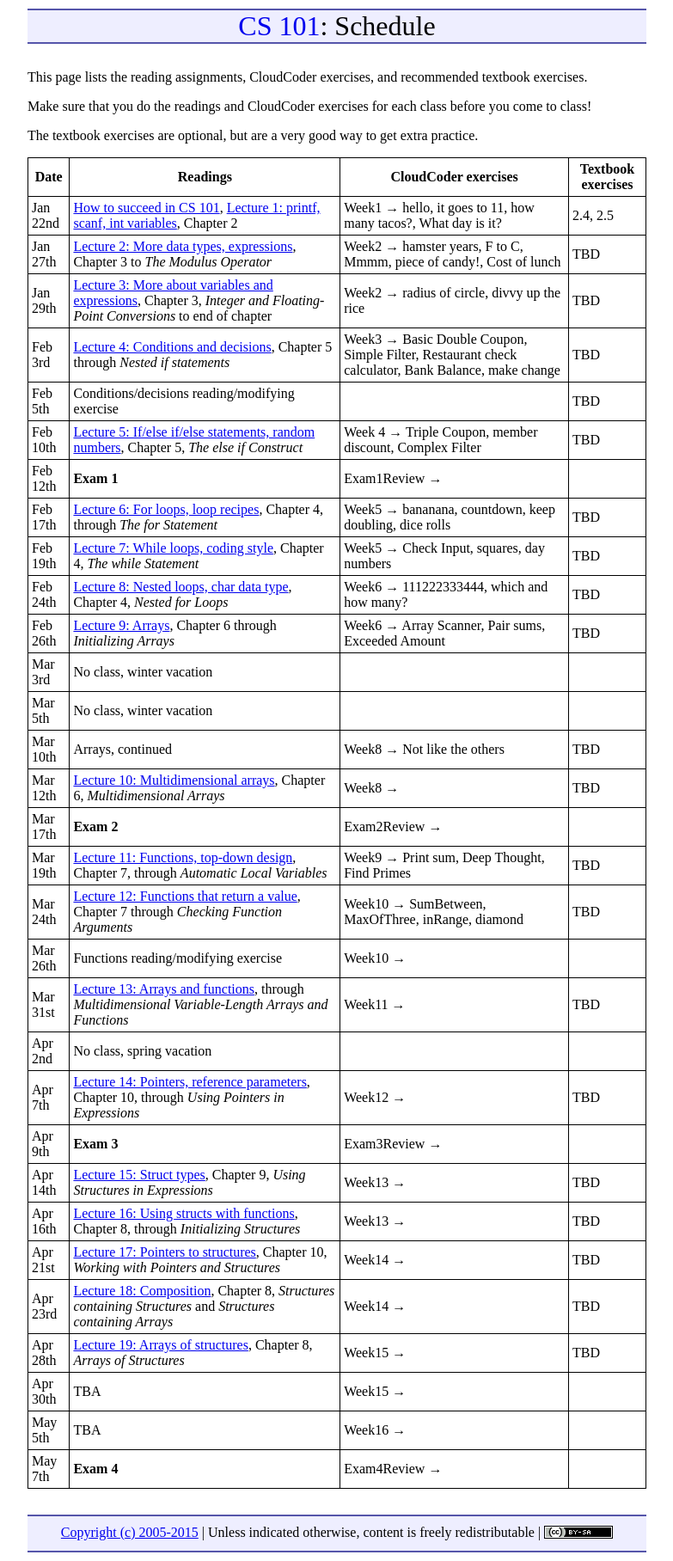
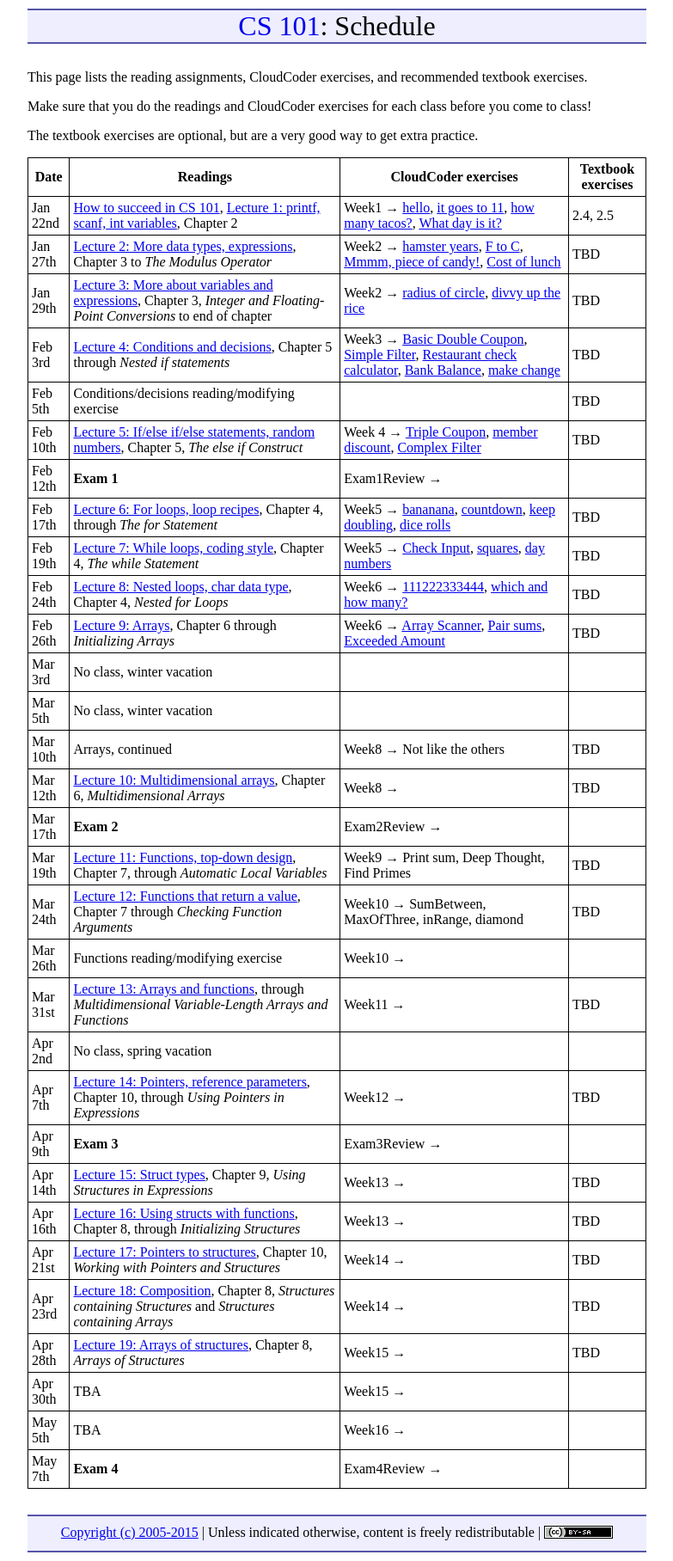
Before and after one commit to ycpcs/cs101-spring2015, a Jekyll site: the page built from schedule.md, in a window 1280 px wide. Shown: the whole page at 86% size, without its empty margins (248-1031 px from the left). Built offline with Jekyll 4.4.1, drawn with Linux system fonts in a browser that asks for light colours; Markdown is read by kramdown in place of the engine named in the settings; part of the change alters nothing that is shown.

```diff
--- a/schedule.md
+++ b/schedule.md
@@ -11,17 +11,17 @@ The textbook exercises are optional, but are a very good way to get extra practi
 
 Date | Readings | CloudCoder exercises | Textbook exercises
 ---- | -------- | -------------------- | ------------------
-Jan 22nd | [How to succeed in CS 101](success.html), [Lecture 1: printf, scanf, int variables](lectures/lecture01.html), Chapter 2 | Week1 &rarr; hello, it goes to 11, how many tacos?, What day is it? | 2.4, 2.5
-Jan 27th | [Lecture 2: More data types, expressions](lectures/lecture02.html), Chapter 3 to *The Modulus Operator* | Week2 &rarr; hamster years, F to C, Mmmm, piece of candy!, Cost of lunch | TBD
-Jan 29th | [Lecture 3: More about variables and expressions](lectures/lecture03.html), Chapter 3, *Integer and Floating-Point Conversions* to end of chapter | Week2 &rarr; radius of circle, divvy up the rice | TBD
-Feb 3rd | [Lecture 4: Conditions and decisions](lectures/lecture04.html), Chapter 5 through *Nested if statements* | Week3 &rarr; Basic Double Coupon, Simple Filter, Restaurant check calculator, Bank Balance, make change | TBD
+Jan 22nd | [How to succeed in CS 101](success.html), [Lecture 1: printf, scanf, int variables](lectures/lecture01.html), Chapter 2 | Week1 &rarr; [hello](https://cs.ycp.edu/cloudcoder/#exercise?c=8,p=202), [it goes to 11](https://cs.ycp.edu/cloudcoder/#exercise?c=8,p=203), [how many tacos?](https://cs.ycp.edu/cloudcoder/#exercise?c=8,p=204), [What day is it?](https://cs.ycp.edu/cloudcoder/#exercise?c=8,p=205) | 2.4, 2.5
+Jan 27th | [Lecture 2: More data types, expressions](lectures/lecture02.html), Chapter 3 to *The Modulus Operator* | Week2 &rarr; [hamster years](https://cs.ycp.edu/cloudcoder/#exercise?c=8,p=206), [F to C](https://cs.ycp.edu/cloudcoder/#exercise?c=8,p=207), [Mmmm, piece of candy!](https://cs.ycp.edu/cloudcoder/#exercise?c=8,p=208), [Cost of lunch](https://cs.ycp.edu/cloudcoder/#exercise?c=8,p=209) | TBD
+Jan 29th | [Lecture 3: More about variables and expressions](lectures/lecture03.html), Chapter 3, *Integer and Floating-Point Conversions* to end of chapter | Week2 &rarr; [radius of circle](https://cs.ycp.edu/cloudcoder/#exercise?c=8,p=210), [divvy up the rice](https://cs.ycp.edu/cloudcoder/#exercise?c=8,p=211) | TBD
+Feb 3rd | [Lecture 4: Conditions and decisions](lectures/lecture04.html), Chapter 5 through *Nested if statements* | Week3 &rarr; [Basic Double Coupon](https://cs.ycp.edu/cloudcoder/#exercise?c=8,p=212), [Simple Filter](https://cs.ycp.edu/cloudcoder/#exercise?c=8,p=213), [Restaurant check calculator](https://cs.ycp.edu/cloudcoder/#exercise?c=8,p=215), [Bank Balance](https://cs.ycp.edu/cloudcoder/#exercise?c=8,p=214), [make change](https://cs.ycp.edu/cloudcoder/#exercise?c=8,p=249) | TBD
 Feb 5th | Conditions/decisions reading/modifying exercise | &nbsp; | TBD
-Feb 10th | [Lecture 5: If/else if/else statements, random numbers](lectures/lecture05.html), Chapter 5, *The else if Construct* | Week 4 &rarr; Triple Coupon, member discount, Complex Filter | TBD
+Feb 10th | [Lecture 5: If/else if/else statements, random numbers](lectures/lecture05.html), Chapter 5, *The else if Construct* | Week 4 &rarr; [Triple Coupon](https://cs.ycp.edu/cloudcoder/#exercise?c=8,p=216), [member discount](https://cs.ycp.edu/cloudcoder/#exercise?c=8,p=217), [Complex Filter](https://cs.ycp.edu/cloudcoder/#exercise?c=8,p=218) | TBD
 Feb 12th | **Exam 1** | Exam1Review &rarr;
-Feb 17th | [Lecture 6: For loops, loop recipes](lectures/lecture06.html), Chapter 4, through *The for Statement* | Week5 &rarr; bananana, countdown, keep doubling, dice rolls | TBD
-Feb 19th | [Lecture 7: While loops, coding style](lectures/lecture07.html), Chapter 4, *The while Statement* | Week5 &rarr; Check Input, squares, day numbers | TBD
-Feb 24th | [Lecture 8: Nested loops, char data type](lectures/lecture08.html), Chapter 4, *Nested for Loops* | Week6 &rarr; 111222333444, which and how many? | TBD
-Feb 26th | [Lecture 9: Arrays](lectures/lecture09.html), Chapter 6 through *Initializing Arrays* | Week6 &rarr; Array Scanner, Pair sums, Exceeded Amount | TBD
+Feb 17th | [Lecture 6: For loops, loop recipes](lectures/lecture06.html), Chapter 4, through *The for Statement* | Week5 &rarr; [bananana](https://cs.ycp.edu/cloudcoder/#exercise?c=8,p=219), [countdown](https://cs.ycp.edu/cloudcoder/#exercise?c=8,p=220), [keep doubling](https://cs.ycp.edu/cloudcoder/#exercise?c=8,p=221), [dice rolls](https://cs.ycp.edu/cloudcoder/#exercise?c=8,p=250) | TBD
+Feb 19th | [Lecture 7: While loops, coding style](lectures/lecture07.html), Chapter 4, *The while Statement* | Week5 &rarr; [Check Input](https://cs.ycp.edu/cloudcoder/#exercise?c=8,p=222), [squares](https://cs.ycp.edu/cloudcoder/#exercise?c=8,p=223), [day numbers](https://cs.ycp.edu/cloudcoder/#exercise?c=8,p=224) | TBD
+Feb 24th | [Lecture 8: Nested loops, char data type](lectures/lecture08.html), Chapter 4, *Nested for Loops* | Week6 &rarr; [111222333444](https://cs.ycp.edu/cloudcoder/#exercise?c=8,p=225), [which and how many?](https://cs.ycp.edu/cloudcoder/#exercise?c=8,p=226) | TBD
+Feb 26th | [Lecture 9: Arrays](lectures/lecture09.html), Chapter 6 through *Initializing Arrays* | Week6 &rarr; [Array Scanner](https://cs.ycp.edu/cloudcoder/#exercise?c=8,p=227), [Pair sums](https://cs.ycp.edu/cloudcoder/#exercise?c=8,p=228), [Exceeded Amount](https://cs.ycp.edu/cloudcoder/#exercise?c=8,p=229) | TBD
 Mar 3rd | No class, winter vacation | &nbsp; | &nbsp;
 Mar 5th | No class, winter vacation | &nbsp; | &nbsp;
 Mar 10th | Arrays, continued | Week8 &rarr; Not like the others | TBD
```
